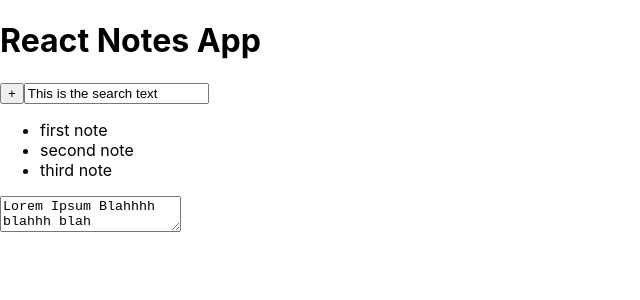
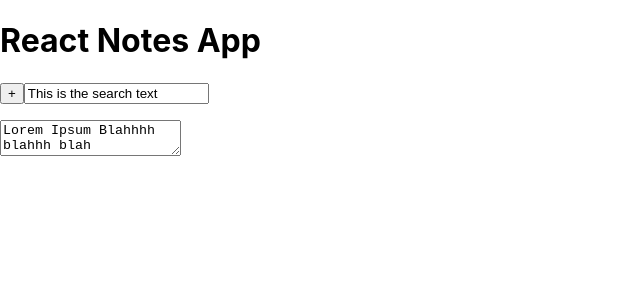
Before and after one commit to tariktabakovic/react-notes-app, a React (Create React App) app: page / in a window 1280 px wide. Shown: the top 300 px of the page, without its empty margins (0-640 px from the left). Built offline with nearby package versions, Linux system fonts and the light colour scheme.

Commit message:
adds helper function _getFiltereredNotes to NotesList component

```diff
--- a/src/NotesApp.js
+++ b/src/NotesApp.js
@@ -38,12 +38,21 @@ class NotesApp extends React.Component{
                     handleChange= {this._setSearchText}
                     text={this.state.searchText}/>
                 <NotesList
-                    notes={this.state.notes}
+                    notes={this._getFilteredNotes()}
                     handleClick= {this._selectNote}
                 />
                 <NoteEditor />
             </div>
         )
+    }
+
+    _getFilteredNotes=()=>{
+        const filteredArray = this.state.notes.filter(note =>{
+            const titleDoesMatch = note.title.includes(this.state.searchText);
+            const copyDoesMatch = note.copy.includes(this.state.searchText);
+            return titleDoesMatch || copyDoesMatch;
+        });
+        return filteredArray;
     }
 
     _setSearchText= (searchText)=> {
```
